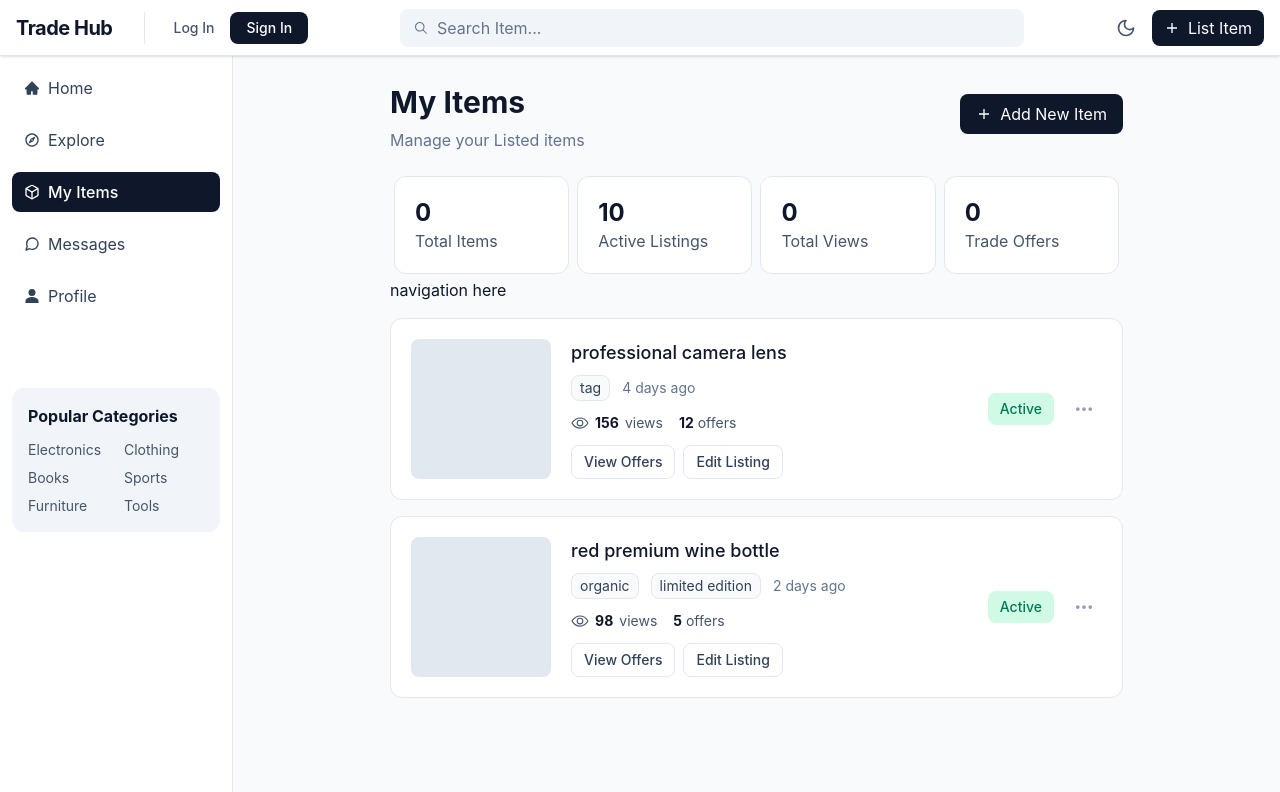
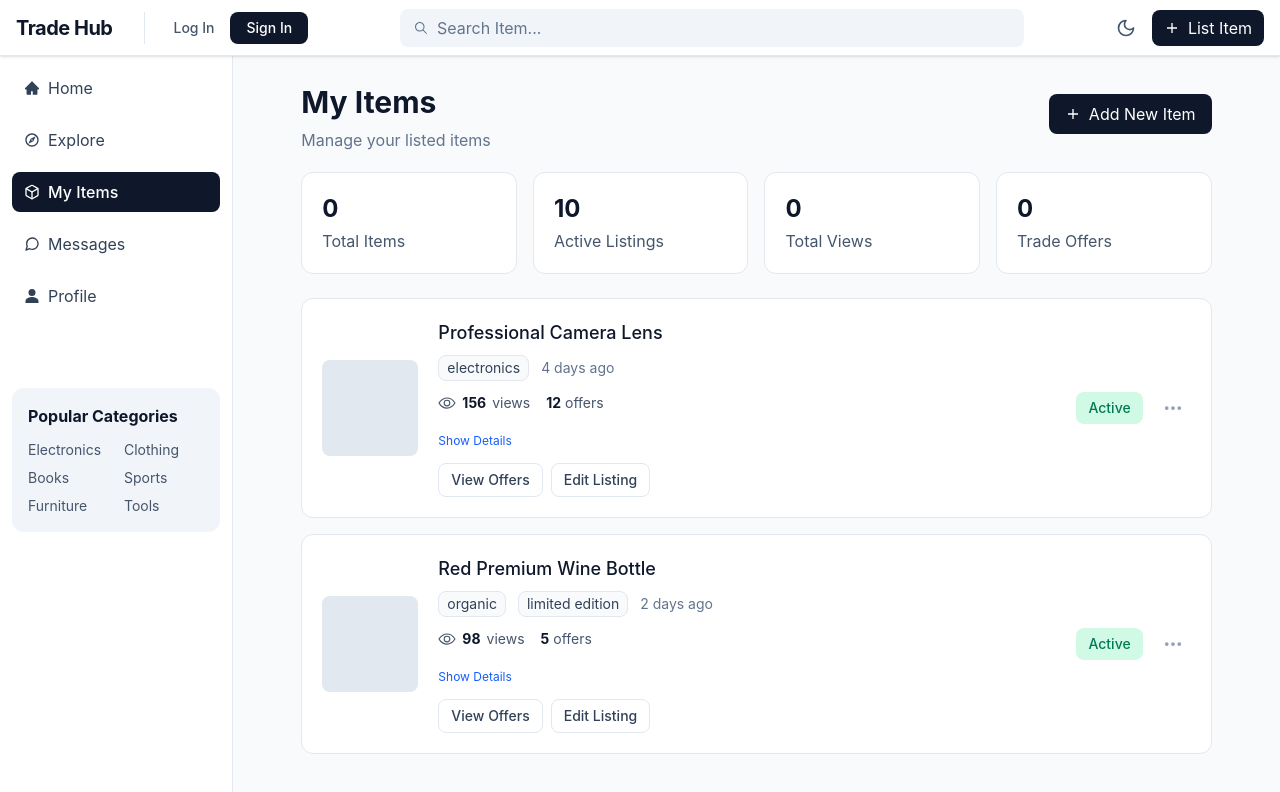
Before and after one commit to ammarmohammed6783-del/Swapify, a React (Vite) app: page /items in a window 1280 px wide. Shown: the top 792 px of the page. Built offline with nearby package versions, Linux system fonts and the light colour scheme.

Commit message:
added (AddItem) page and handled items and app pages

```diff
--- a/src/App.tsx
+++ b/src/App.tsx
@@ -8,6 +8,7 @@ import Profile from './pages/Profile'
 import SignIn from './pages/SignIn'
 import LogIn from './pages/LogIn'
 import Layout from './components/Layout'
+import AddItem from './pages/AddItem'
 
 function App() {
   return (
@@ -21,6 +22,7 @@ function App() {
       </Route>
       <Route path='/signIn' element={<SignIn />} />
       <Route path='/login' element={<LogIn />} />
+      <Route path='/addItem' element={<AddItem />} />
     </Routes>
   )
 }
--- a/src/pages/Items.tsx
+++ b/src/pages/Items.tsx
@@ -1,132 +1,14 @@
 import { useState } from "react";
-
 import { IoEyeOutline } from "react-icons/io5";
 import { IoMdAdd } from "react-icons/io";
 import { BsThreeDots } from "react-icons/bs";
+import { Link } from "react-router-dom";
 
-const Items = () => {
-
-    // let Descrip = false;   then add this to feed showDescription={Descrip}
-
-    /*
-        you can add children inside your feed
-
-
-        <button className="bg-black text-white px-4 py-2 rounded h-10">
-            Add New Item
-        </button>
-
-
-        <Feed infos={info} showDescription={Descrip} >
-            <button className="bg-black text-white px-4 py-2 rounded h-10">
-                Add New Item
-            </button>
-        </Feed>
-    */
-
-    const [total, setTotal] = useState(0);
-    const [active, setActive] = useState(10);
-    const [views, setViews] = useState(0);
-    const [tradeOffers, setTradeOffers] = useState(0);
-
-    let cards = [
-        {
-            value: total,
-            text: "Total Items"
-        },
-        {
-            value: active,
-            text: "Active Listings"
-        },
-        {
-            value: views,
-            text: "Total Views"
-        },
-        {
-            value: tradeOffers,
-            text: "Trade Offers"
-        },
-    ];
-
-    let objs = [
-        {
-            listing: {
-                title: "professional camera lens",
-                tags: ["tag"],
-                postedAgo: "4 days ago",
-                stats: {
-                    views: 156,
-                    offers: 12
-                },
-                actions: ["View Offers", "Edit Listing"],
-                status: "Active",
-                moreOptionsIcon: "BsThreeDots"
-            }
-        },
-        {
-            "listing": {
-                "title": "red premium wine bottle",
-                "tags": ["organic", "limited edition"],
-                "postedAgo": "2 days ago",
-                "stats": {
-                    "views": 98,
-                    "offers": 5
-                },
-                "actions": ["View Offers", "Edit Listing"],
-                "status": "Active",
-                "moreOptionsIcon": "BsThreeDots"
-            }
-        }
-    ]
-
-    return (
-        <div className="mx-auto w-7/10">
-                    <div className="flex justify-between items-center my-5">
-                        <div>
-                            <h2 className="text-3xl font-bold my-2 text-slate-900 dark:text-slate-100">My Items</h2>
-                            <p className="text-slate-500 dark:text-slate-400">Manage your Listed items</p>
-                        </div>
-                        <button className="bg-slate-900 text-white hover:bg-slate-800 dark:bg-slate-100 dark:text-slate-900 dark:hover:bg-slate-200 px-4 py-2 rounded-lg h-10 flex items-center gap-2 transition-colors">
-                            <IoMdAdd className="text-current" /> Add New Item
-                        </button>
-                    </div>
-                    <div className="flex">
-                        {
-                            cards.map((ele, index) => (
-                                <Card key={index} info={ele} />
-                            ))
-                        }
-                    </div>
-                    <h1>navigation here</h1>
-                    <div>
-                        {
-                            objs.map((ele, index) => (
-                                <WideCard info={ele} key={index}/>
-                            ))
-                        }
-                    </div>
-        </div>
-    )
-}
-export default Items;
-
-
+// ---------------------- TYPES ----------------------
 type CardInfo = {
     value: number;
     text: string;
 };
-
-function Card({ info }: { info: CardInfo }) {
-    return (
-        <div className="rounded-xl p-5 m-1 border border-slate-200 dark:border-slate-800 bg-white dark:bg-slate-900 w-full transition-colors">
-            <p className="font-bold text-2xl text-slate-900 dark:text-slate-100">{info.value}</p>
-            <p className="text-slate-600 dark:text-slate-400">{info.text}</p>
-        </div>
-    )
-}
-
-
-
 
 type Listing = {
     title: string;
@@ -138,56 +20,185 @@ type Listing = {
     };
     actions: string[];
     status: string;
-    moreOptionsIcon: string; // or React component type if you want dynamic icons
+    moreOptionsIcon: React.ComponentType<{ className?: string }>;
 };
 
-type WideCardInfo = {
-    info: {
-        listing: Listing;
-    };
+// Props for WideCard
+type WideCardProps = {
+    listing: Listing;
 };
 
-function WideCard({ info }: WideCardInfo) {
-    const { listing } = info;
+// ---------------------- MAIN COMPONENT ----------------------
+const Items = () => {
+    const [total, setTotal] = useState(0);
+    const [active, setActive] = useState(10);
+    const [views, setViews] = useState(0);
+    const [tradeOffers, setTradeOffers] = useState(0);
+
+    const cards: CardInfo[] = [
+        { value: total, text: "Total Items" },
+        { value: active, text: "Active Listings" },
+        { value: views, text: "Total Views" },
+        { value: tradeOffers, text: "Trade Offers" },
+    ];
+
+    const listings: Listing[] = [
+        {
+            title: "Professional Camera Lens",
+            tags: ["electronics"],
+            postedAgo: "4 days ago",
+            stats: { views: 156, offers: 12 },
+            actions: ["View Offers", "Edit Listing"],
+            status: "Active",
+            moreOptionsIcon: BsThreeDots,
+        },
+        {
+            title: "Red Premium Wine Bottle",
+            tags: ["organic", "limited edition"],
+            postedAgo: "2 days ago",
+            stats: { views: 98, offers: 5 },
+            actions: ["View Offers", "Edit Listing"],
+            status: "Active",
+            moreOptionsIcon: BsThreeDots,
+        },
+    ];
 
     return (
-        <div className="p-5 flex items-center justify-between border border-slate-200 dark:border-slate-800 bg-white dark:bg-slate-900 rounded-xl my-4 transition-colors">
-            <div className="flex gap-5 items-center">
-                <div className="w-35 h-35 rounded-lg bg-slate-200 dark:bg-slate-800 flex-shrink-0"></div>
+        <div className="mx-auto max-w-7xl px-4 w-[90%]">
+            <div className="flex justify-between items-center my-5">
                 <div>
-                    <h3 className="font-medium text-lg text-slate-900 dark:text-slate-100">{listing.title}</h3>
-                    <div className="flex gap-3 my-2 text-sm">
-                        {listing.tags.map((tag, index) => (
-                            <div key={index} className="border border-slate-200 dark:border-slate-700 bg-slate-50 dark:bg-slate-800 text-slate-700 dark:text-slate-300 rounded-lg w-fit px-2 py-0.5">
+                    <Link to="/addItem">
+                        <h2 className="text-3xl font-bold my-2 text-slate-900 dark:text-slate-100">
+                            My Items
+                        </h2>
+                    </Link>
+                    <p className="text-slate-500 dark:text-slate-400">
+                        Manage your listed items
+                    </p>
+                </div>
+
+                <Link to="/addItem">
+                    <button className="bg-slate-900 text-white hover:bg-slate-800 dark:bg-slate-100 dark:text-slate-900 dark:hover:bg-slate-200 px-4 py-2 rounded-lg h-10 flex items-center gap-2 transition-colors">
+                        <IoMdAdd /> Add New Item
+                    </button>
+                </Link>
+            </div>
+
+            {/* STATS CARDS */}
+            <div className="grid grid-cols-1 sm:grid-cols-2 md:grid-cols-4 gap-4 my-4">
+                {cards.map((ele, index) => (
+                    <Card key={index} info={ele} />
+                ))}
+            </div>
+
+            {/* WIDE CARDS */}
+            <div className="my-6 space-y-4">
+                {listings.map((listing, index) => (
+                    <WideCard key={index} listing={listing} />
+                ))}
+            </div>
+        </div>
+    );
+};
+
+export default Items;
+
+// ---------------------- CARD COMPONENT ----------------------
+function Card({ info }: { info: CardInfo }) {
+    return (
+        <div className="rounded-xl p-5 border border-slate-200 dark:border-slate-800 bg-white dark:bg-slate-900 transition-colors flex flex-col items-start">
+            <p className="font-bold text-2xl text-slate-900 dark:text-slate-100">
+                {info.value}
+            </p>
+            <p className="text-slate-600 dark:text-slate-400 mt-1">{info.text}</p>
+        </div>
+    );
+}
+
+// ---------------------- WIDE CARD COMPONENT ----------------------
+function WideCard({ listing }: WideCardProps) {
+    const Icon = listing.moreOptionsIcon;
+    const [showDescription, setShowDescription] = useState(false);
+
+    return (
+        <div className="p-5 flex flex-col md:flex-row items-start md:items-center justify-between border border-slate-200 dark:border-slate-800 bg-white dark:bg-slate-900 rounded-xl transition-colors gap-4">
+            <div className="flex gap-5 items-start md:items-center flex-1">
+                {/* IMAGE PLACEHOLDER */}
+                <div className="w-24 h-24 rounded-lg bg-slate-200 dark:bg-slate-800 shrink-0"></div>
+
+                <div className="flex-1">
+                    <h3 className="font-medium text-lg text-slate-900 dark:text-slate-100">
+                        {listing.title}
+                    </h3>
+
+                    <div className="flex flex-wrap gap-3 my-2 text-sm items-center">
+                        {listing.tags.map((tag, i) => (
+                            <div
+                                key={i}
+                                className="border border-slate-200 dark:border-slate-700 bg-slate-50 dark:bg-slate-800 text-slate-700 dark:text-slate-300 rounded-lg px-2 py-0.5 w-fit"
+                            >
                                 {tag}
                             </div>
                         ))}
-                        <p className="text-slate-500 dark:text-slate-400 flex items-center">{listing.postedAgo}</p>
-                    </div>
-                    <div className="flex gap-4 items-center my-3 text-slate-600 dark:text-slate-400">
-                        <p className="flex items-center gap-1.5 text-sm">
-                            <IoEyeOutline className="text-lg" />
-                            <span className="font-bold text-slate-900 dark:text-slate-100">{listing.stats.views}</span>
-                            <span>views</span>
-                        </p>
-                        <p className="text-sm">
-                            <span className="font-bold text-slate-900 dark:text-slate-100">{listing.stats.offers}</span>{" "}
-                            <span>offers</span>
+
+                        <p className="text-slate-500 dark:text-slate-400 text-sm">
+                            {listing.postedAgo}
                         </p>
                     </div>
-                    <div className="flex gap-2">
-                        {listing.actions.map((action, index) => (
-                            <button key={index} className="px-3 py-1.5 border border-slate-200 dark:border-slate-700 text-slate-700 dark:text-slate-300 hover:bg-slate-50 dark:hover:bg-slate-800 rounded-lg font-medium text-sm transition-colors">
+
+                    <div className="flex gap-4 items-center my-3 text-slate-600 dark:text-slate-400 text-sm">
+                        <p className="flex items-center gap-1.5">
+                            <IoEyeOutline className="text-lg" />
+                            <span className="font-bold text-slate-900 dark:text-slate-100">
+                                {listing.stats.views}
+                            </span>{" "}
+                            views
+                        </p>
+
+                        <p>
+                            <span className="font-bold text-slate-900 dark:text-slate-100">
+                                {listing.stats.offers}
+                            </span>{" "}
+                            offers
+                        </p>
+                    </div>
+
+                    {/* Collapsible description */}
+                    {showDescription && (
+                        <p className="text-sm text-slate-600 dark:text-slate-400 mt-2">
+                            Detailed description about the listing goes here. You can expand
+                            or collapse this section.
+                        </p>
+                    )}
+
+                    <button
+                        onClick={() => setShowDescription(!showDescription)}
+                        className="mt-2 text-xs text-blue-600 dark:text-blue-400 hover:underline"
+                    >
+                        {showDescription ? "Hide Details" : "Show Details"}
+                    </button>
+
+                    <div className="flex gap-2 flex-wrap mt-3">
+                        {listing.actions.map((action, i) => (
+                            <button
+                                key={i}
+                                className="px-3 py-1.5 border border-slate-200 dark:border-slate-700 text-slate-700 dark:text-slate-300 hover:bg-slate-50 dark:hover:bg-slate-800 rounded-lg font-medium text-sm transition-colors"
+                            >
                                 {action}
                             </button>
                         ))}
                     </div>
                 </div>
             </div>
-            <div className="flex items-center gap-3 self-center">
-                <button className="px-3 py-1.5 bg-emerald-100 text-emerald-700 dark:bg-emerald-900/30 dark:text-emerald-400 font-medium text-sm rounded-lg">{listing.status}</button>
+
+            {/* STATUS & MORE */}
+            <div className="flex items-center gap-3 mt-3 md:mt-0">
+                <button className="px-3 py-1.5 bg-emerald-100 text-emerald-700 dark:bg-emerald-900/30 dark:text-emerald-400 font-medium text-sm rounded-lg">
+                    {listing.status}
+                </button>
+
                 <button className="p-2 text-slate-400 hover:text-slate-600 dark:hover:text-slate-300 transition-colors">
-                    <BsThreeDots className="text-xl" />
+                    <Icon className="text-xl" />
                 </button>
             </div>
         </div>
```
Also changed, not shown: src/pages/AddItem.tsx (added, +9 -0 lines).
